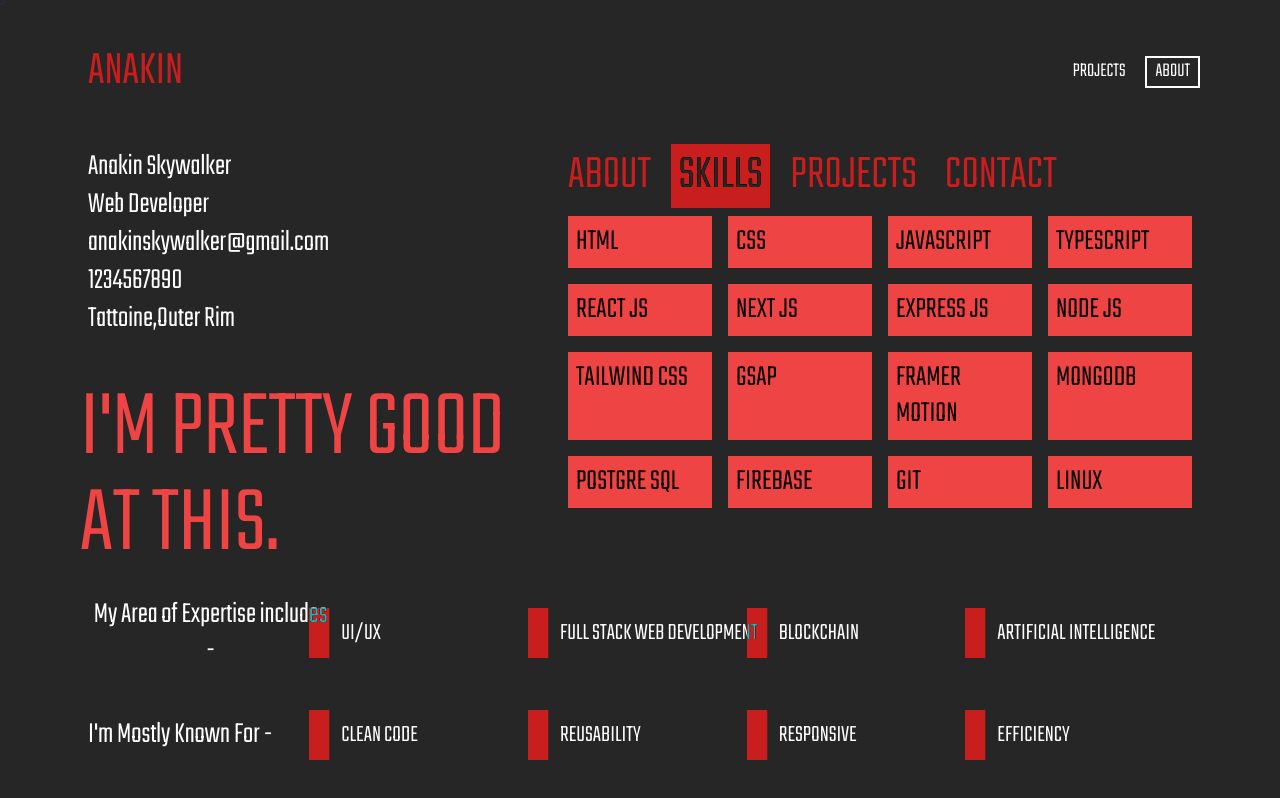
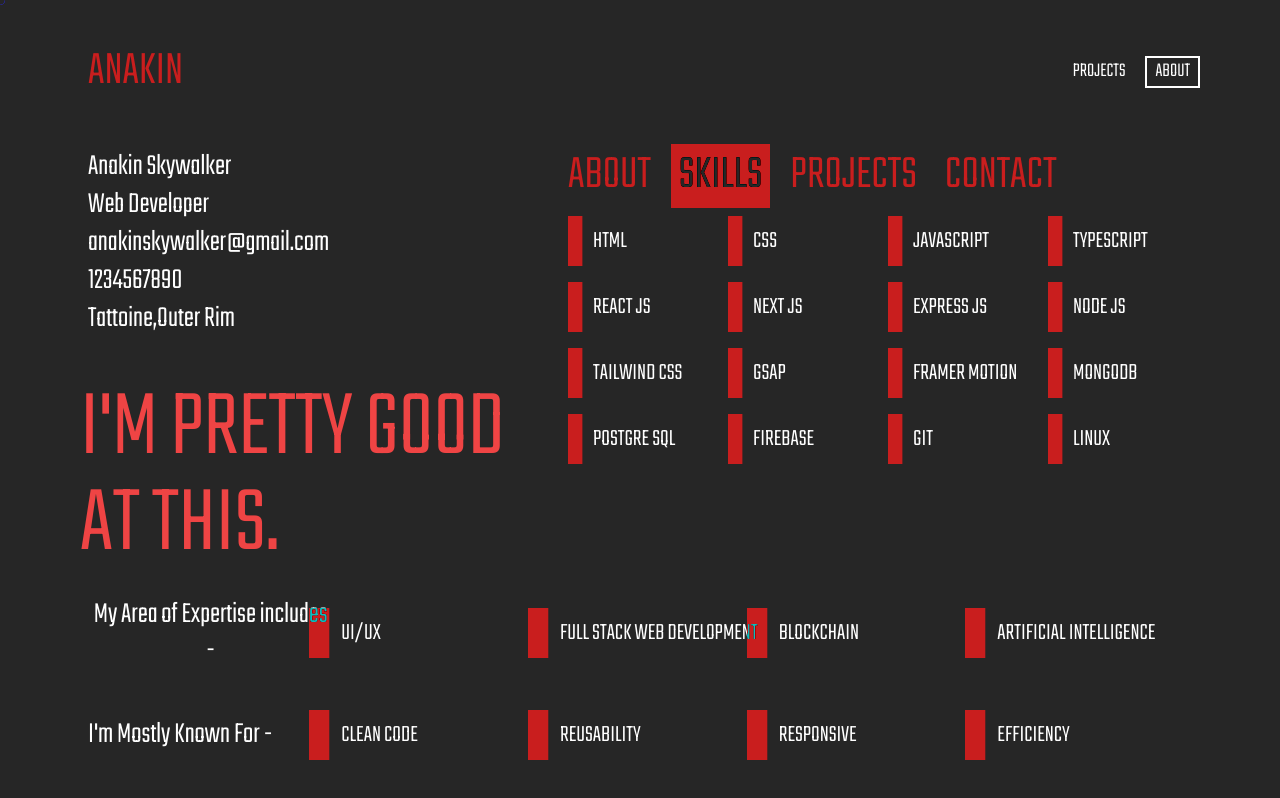
Before and after one commit to HrishikShaji/portfolio-three, a Next.js app: page / in a window 1280 px wide. Both pictures are taken after a click on the button "SKILLS". Built offline with nearby package versions, Linux system fonts and the light colour scheme.

Commit message:
animated each skill

```diff
--- a/app/components/Skills.tsx
+++ b/app/components/Skills.tsx
@@ -1,26 +1,20 @@
 import { useCursor } from "../hooks/useCursor";
 import { data } from "../lib/data";
+import { motion } from "framer-motion";
 
 export const Skills = () => {
-	const { setId, setIsMouseEnter } = useCursor();
 	return (
 		<div className="h-full w-full   flex flex-col p-2 ">
 			<div className="grid grid-cols-4 gap-4 text-3xl">
 				{data.skills.data.map((item, i) => (
-					<div
-						id={`${item}-button`}
-						onMouseEnter={() => {
-							setIsMouseEnter(true);
-							setId(`${item}-button`);
-						}}
-						onMouseLeave={() => {
-							setIsMouseEnter(false);
-							setId("");
-						}}
-						key={i}
-						className="hover-text bg-red-500 flex flex-col gap-1 p-2 text-black  "
-					>
-						<h1>{item}</h1>
+					<div key={i} className="flex gap-2 h-[50px] relative   items-center">
+						<motion.div
+							initial={{ scaleX: 0.1, originX: "left" }}
+							whileHover={{ scaleX: 1 }}
+							transition={{ duration: 1 }}
+							className="w-full h-full  bg-red-500 absolute mix-blend-difference"
+						/>
+						<h1 className="text-2xl pl-[25px] leading-tight">{item}</h1>
 					</div>
 				))}
 			</div>
```
